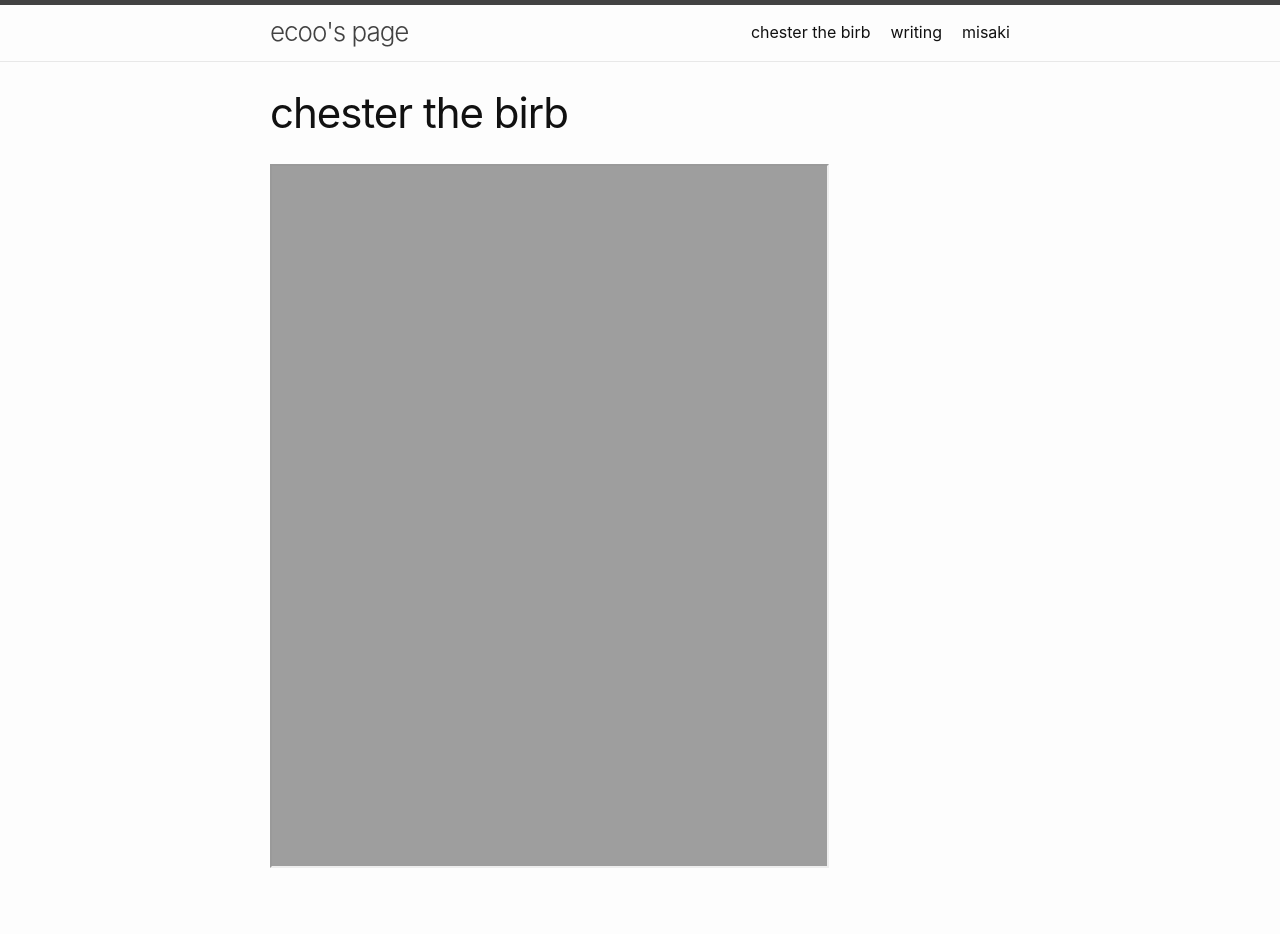
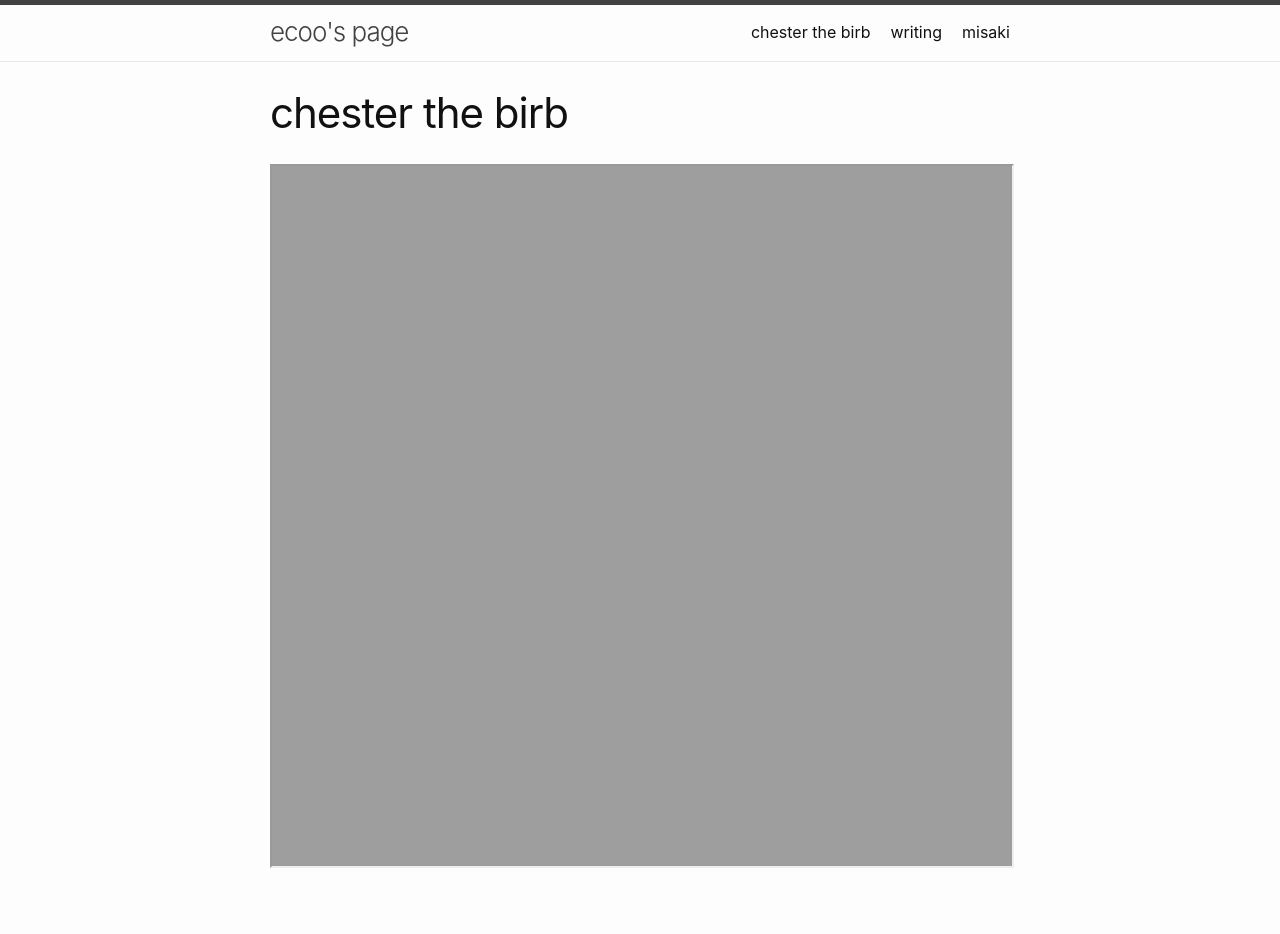
Before and after one commit to ecooecoo/ecooecoo.github.io, a Jekyll site: the page built from chester-the-birb.markdown, in a window 1280 px wide. Built offline with Jekyll 4.4.1, drawn with Linux system fonts in a browser that asks for light colours.

Commit message:
3rd commit

```diff
--- a/chester-the-birb.markdown
+++ b/chester-the-birb.markdown
@@ -4,5 +4,5 @@ title: chester the birb
 permalink: /chesterthebirb/
 ---
 
-<iframe src="/Final (compressed for Discord).pdf" width="75%" height="700px">
+<iframe src="/Final (compressed for Discord).pdf" width="100%" height="700px">
 </iframe>
```
